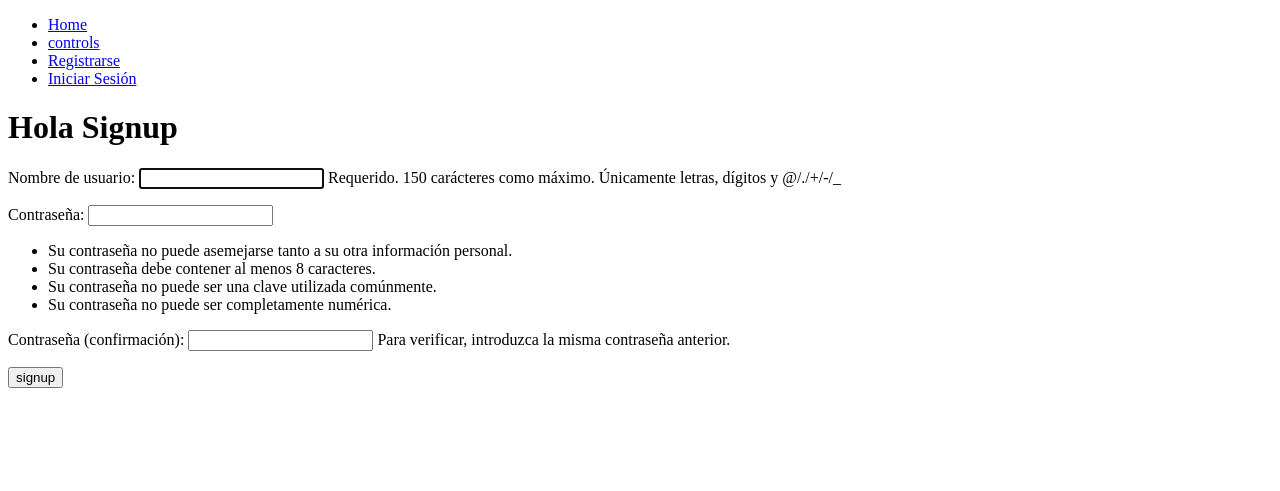
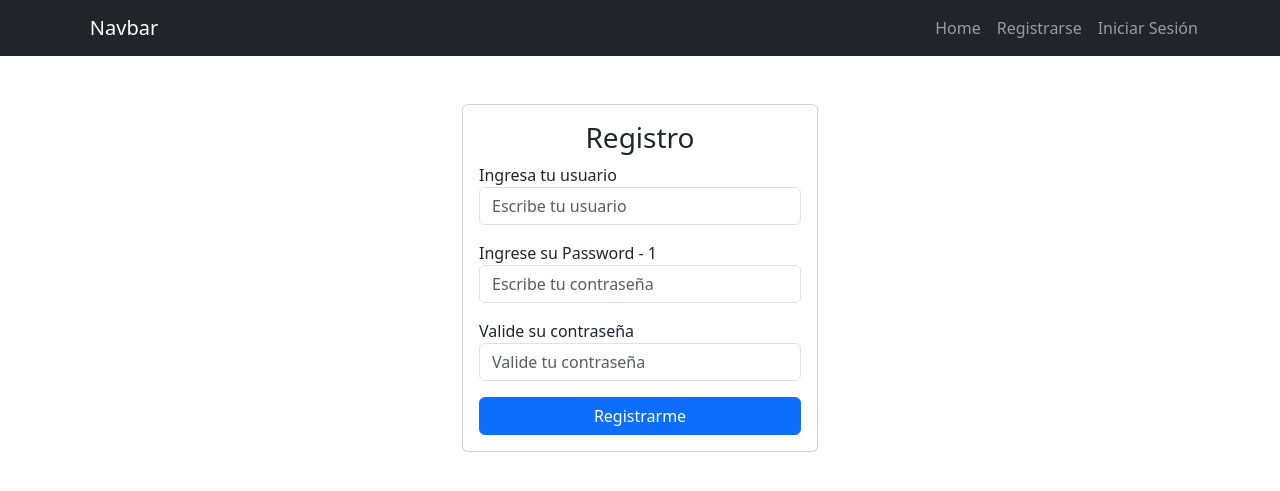
Before and after one commit to Leonardo-max-el/controlic, a Django app: page /signup/ in a window 1280 px wide. Shown: the top 491 px of the page. Run offline with Django 5.2, Linux system fonts and the light colour scheme; tables that the repository leaves empty hold one stand-in row (values such as "Sample post").

Commit message:
3cer_Avance

```diff
--- a/admin_control/urls.py
+++ b/admin_control/urls.py
@@ -25,5 +25,5 @@ urlpatterns = [
     path('signup/', views.signup, name='signup'),
     path('logout/', views.clouses, name='logout'),
     path('login_view/',views.login_view, name='login_view'),
-    path('registrar_inspeccion/', views.registrar_inspeccion, name='registrar_inspeccion'),
+    path('registrar_inspeccion/',views.registrar_inspeccion, name='registrar_inspeccion')
 ]
--- a/app_control/models.py
+++ b/app_control/models.py
@@ -1,6 +1,8 @@
 from django.db import models
 from django.contrib.auth.models import User
 # Create your models here.
+
+
 
 class Inspeccionambientes(models.Model):
     ESTADO_CHOICES = [
@@ -8,8 +10,9 @@ class Inspeccionambientes(models.Model):
         ("O", "Observación"),
     ]
 
+    usuario = models.ForeignKey(User, on_delete=models.CASCADE)
     fecha_registro = models.DateTimeField(auto_now_add=True)
-    laboratorio = models.CharField(max_length=50, default="Laboratorio A")
+    laboratorio = models.CharField(max_length=50, choices=ESTADO_CHOICES)
     equipo_computo = models.CharField(max_length=1, choices=ESTADO_CHOICES)
     proyector_multimedia = models.CharField(max_length=1, choices=ESTADO_CHOICES)
     red = models.CharField(max_length=1, choices=ESTADO_CHOICES)
--- a/app_control/static/style.css
+++ b/app_control/static/style.css
@@ -1,90 +1,7 @@
-* {
+body {
     margin: 0;
     padding: 0;
-    box-sizing: border-box;
-}
-
-body {
-    font-family: 'Arial', sans-serif;
-    display: flex;
-    justify-content: center;
-    align-items: center;
-    height: 100;
-    background-color: #f4f4f9;
-}
-
-.container {
-    background-color: #ffffff;
-    border-radius: 10px;
-    padding: 30px;
-    box-shadow: 0 4px 8px rgba(0, 0, 0, 0.1);
-    width: 400px;
-    text-align: center;
-}
-
-h1 {
-    font-size: 24px;
-    font-weight: bold;
-    color: #333;
-    margin-bottom: 20px;
-}
-
-table {
-    width: 100%;
-    border-collapse: collapse;
-    margin-bottom: 20px;
-}
-
-th, td {
-    padding: 10px;
-    text-align: left;
-    font-size: 14px;
-}
-
-th {
-    background-color: #4f83cc;
-    color: white;
-    font-weight: bold;
-}
-
-td {
-    background-color: #f9f9f9;
-}
-
-input[type="radio"] {
-    width: 20px;
-    height: 20px;
-    cursor: pointer;
-}
-
-.buttons {
-    display: flex;
-    justify-content: space-between;
-}
-
-button {
-    padding: 10px 20px;
-    border: none;
-    border-radius: 5px;
-    cursor: pointer;
-    font-size: 16px;
-    transition: background-color 0.3s ease;
-}
-
-.cancelar {
-    background-color: #e0e0e0;
+    font-family: Arial, sans-serif;
+    background-color: #f4f4f4;
     color: #333;
 }
-
-.cancelar:hover {
-    background-color: #bdbdbd;
-}
-
-.guardar {
-    background-color: #4f83cc;
-    color: white;
-}
-
-.guardar:hover {
-    background-color: #3578b1;
-}
--- a/app_control/templates/base.html
+++ b/app_control/templates/base.html
@@ -1,29 +1,41 @@
 <!DOCTYPE html>
 <html lang="es">
 <head>
+
+    <link rel="stylesheet" href="../static/style.css">
+    <link rel="stylesheet" href="https://cdn.jsdelivr.net/npm/bootstrap@5.3.3/dist/css/bootstrap.min.css">
     <meta charset="UTF-8">
     <meta name="viewport" content="width=device-width, initial-scale=1.0">
+
+
     <title>Control de Laboratorios</title>
 </head>
 <body>
 
-    <nav>
-        <ul>
-            <li><a href="/">Home</a></li>
-            <li><a href="/registrar_inspeccion/">controls</a></li>
+    <nav class="navbar navbar-expand-lg bg-dark navbar-dark"> ">
+        <div class="container">
+          <a class="navbar-brand" href="#">Navbar</a>
+          <button class="navbar-toggler" type="button" data-bs-toggle="collapse" data-bs-target="#navbarNavAltMarkup" aria-controls="navbarNavAltMarkup" aria-expanded="false" aria-label="Toggle navigation">
+            <span class="navbar-toggler-icon"></span>
+          </button>
+          <div class="collapse navbar-collapse" id="navbarNav">
+            <ul class="navbar-nav ms-auto">
 
-            {% if user.is_authenticated %}
-                <li><a href="/logout">Cerra Sesión</a></li>
+
+                {% if user.is_authenticated %}
+                    <li class="nav-item"><a class="nav-link" href="/logout">Cerra Sesión</a></li>
 
                 {% else %}
-                <li><a href="/signup">Registrarse</a></li>
-                <li><a href="/login_view">Iniciar Sesión</a></li>
-            {% endif %}
+                    <li class="nav-item"><a class="nav-link" href="/">Home</a></li>
+                    <li class="nav-item"><a class="nav-link" href="/signup">Registrarse</a></li>
+                    <li class="nav-item"><a class="nav-link" href="/login_view">Iniciar Sesión</a></li>
 
-
-
-        </ul>
-    </nav>
+                {% endif %}
+            </ul>
+          </div>
+          </div>
+        </div>
+      </nav>
 
     {% block content %}
     {% endblock %}
--- a/app_control/templates/signup.html
+++ b/app_control/templates/signup.html
@@ -1,17 +1,41 @@
 {% extends "base.html" %}
 
 {% block content %}
-    <h1>Hola Signup</h1>
 
-    {{ error }}
+<main class="container">
+    <div class="row">
+        <div class="col-md-4 offset-md-4 mt-5">
+            <form action="/signup/" method="POST" class="card card-body " >
+                <h3 class="text-center">Registro</h3>
+                {{ error }}
+                {% csrf_token %}
 
-    <form action="/signup/" method="POST" >
-        {% csrf_token %}
+                <div class="mb-3">
+                    <label for="username">Ingresa tu usuario</label>
+                    <input type="text" name="username" id="username"
+                    class="form-control" placeholder="Escribe tu usuario">
+                </div>
 
-        {{form.as_p}}
+                <div class="mb-3">
+                    <label for="password1">Ingrese su Password - 1</label>
+                    <input type="password" name="password1" id="password1"
+                    class="form-control" placeholder="Escribe tu contraseña">
+                </div>
 
-        <button>
-            signup
-        </button>
-    </form>
+                <div class="mb-3">
+                    <label for="password2">Valide su contraseña</label>
+                    <input type="password" name="password2" id="password2"
+                    class="form-control" placeholder="Valide tu contraseña">
+                </div>
+
+                <button class="btn btn-primary">
+                    Registrarme
+                </button>
+            </form>
+        </div>
+
+    </div>
+
+
+</main>
 {% endblock %}
--- a/app_control/views.py
+++ b/app_control/views.py
@@ -28,7 +28,7 @@ def signup(request):
                 user = User.objects.create_user(username=request.POST['username'], password=request.POST['password1'])
                 user.save()
                 login(request, user)
-                return redirect('Inspeccion')
+                return redirect('registrar_inspeccion')
                 # return render(request, 'signup.html', {'form': UserCreationForm(), 'error': 'Usuario creado correctamente'})
             except IntegrityError:
                 return render(request, 'signup.html', {'form': UserCreationForm(), 'error': 'El usuario ya existe'})
@@ -62,9 +62,15 @@ def login_view(request):
 
 
 
+# def registrar_inspeccion(request):
+#     return render(request,'registrar_inspeccion.html')
+
 def registrar_inspeccion(request):
     if request.method == "POST":
-        laboratorio = "Laboratorio A"
+
+        # Obtener los datos del formulario
+        usuario = request.user
+        laboratorio = request.POST.get("ambientes")
         equipo_computo = request.POST.get("equipo_computo")
         proyector_multimedia = request.POST.get("proyector_multimedia")
         red = request.POST.get("red")
@@ -74,6 +80,7 @@ def registrar_inspeccion(request):
 
         # Guardar en la base de datos
         Inspeccionambientes.objects.create(
+            usuario=usuario,
             laboratorio=laboratorio,
             equipo_computo=equipo_computo,
             proyector_multimedia=proyector_multimedia,
@@ -83,6 +90,9 @@ def registrar_inspeccion(request):
             modulos=modulos
         )
 
+
+
+
         return JsonResponse({"mensaje": "Registro guardado exitosamente"}, status=200)
 
-    return render(request, "inspeccion.html")
+    return render(request, "registrar_inspeccion.html")
```
Also changed, not shown: admin_control/settings.py (+8 -6 lines), app_control/templates/Inspeccion.html (deleted, +0 -89 lines), app_control/templates/home.html (+12 -1 lines), app_control/templates/login_view.html (+28 -6 lines), app_control/templates/registrar_inspeccion.html (added, +101 -0 lines), app_control/migrations/0001_initial.py, app_control/migrations/0002_delete_inspeccionambientes.py (added), app_control/migrations/0003_initial.py (added), db.sqlite3.
